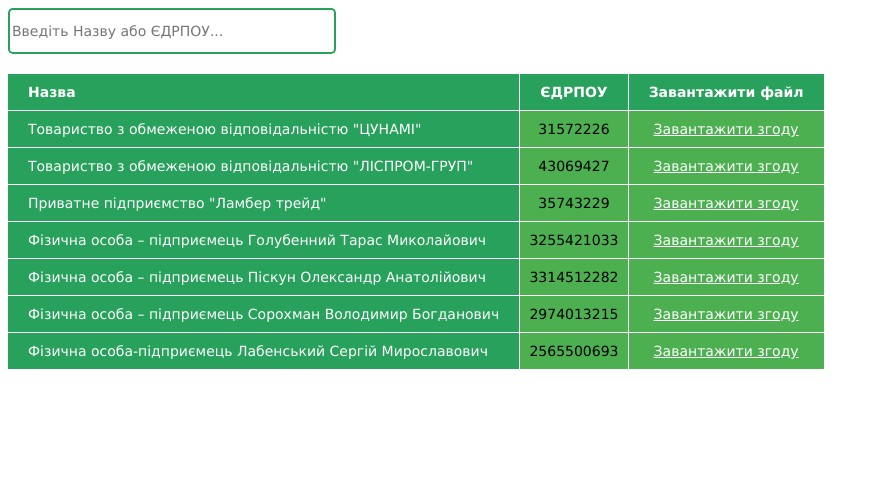
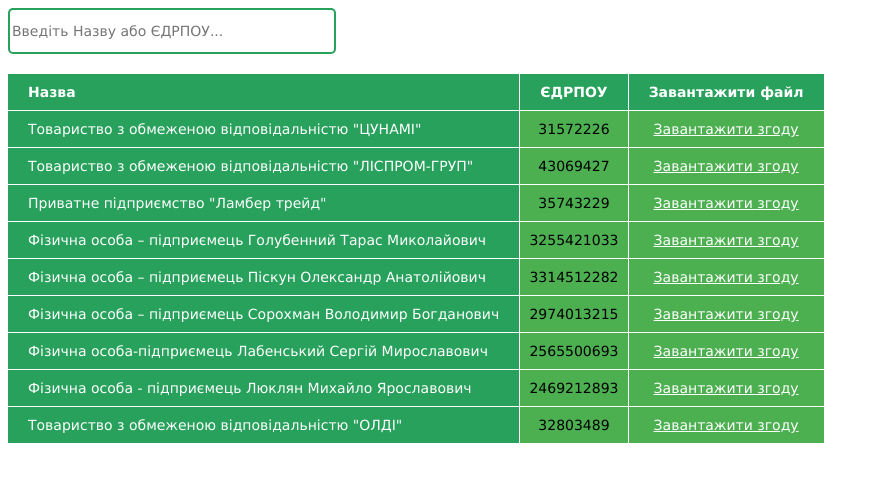
Before and after one commit to valeriytitovych/agreement, a website: page index.html in a window 1280 px wide. Shown: the whole page, without its empty margins (0-879 px from the left). Drawn offline with Linux system fonts and the light colour scheme.

Commit message:
added 2 companies

```diff
--- a/index.html
+++ b/index.html
@@ -57,6 +57,16 @@
                     <td>2565500693</td>
                     <td><a href="./src/ФОП Лабенський СМ.pdf" download="">Завантажити згоду</a></td>
                 </tr>
+                <tr>
+                    <td>Фізична особа - підприємець Люклян Михайло Ярославович</td>
+                    <td>2469212893</td>
+                    <td><a href="./src/ФОП Люклян МЯ.zip" download="">Завантажити згоду</a></td>
+                </tr>
+                <tr>
+                    <td>Товариство з обмеженою відповідальністю "ОЛДІ"</td>
+                    <td>32803489</td>
+                    <td><a href="./src/ТОВ ОЛДІ .zip" download="">Завантажити згоду</a></td>
+                </tr>
             </tbody>
         </table>
     </div>
```
Also changed, not shown: 2 other files.
